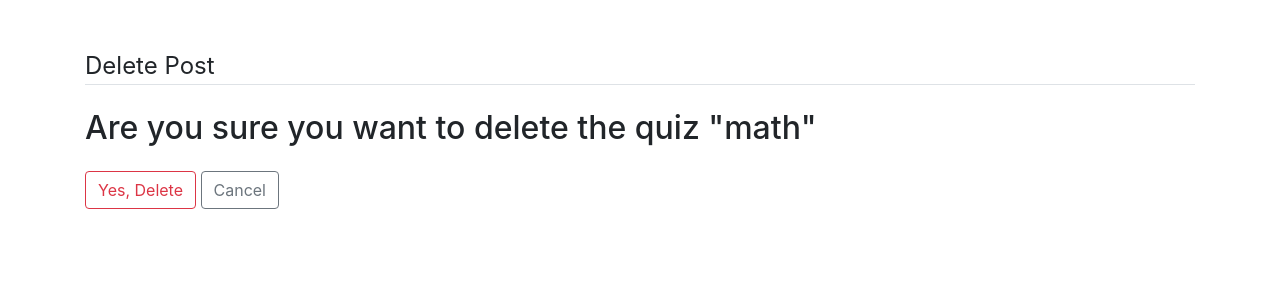
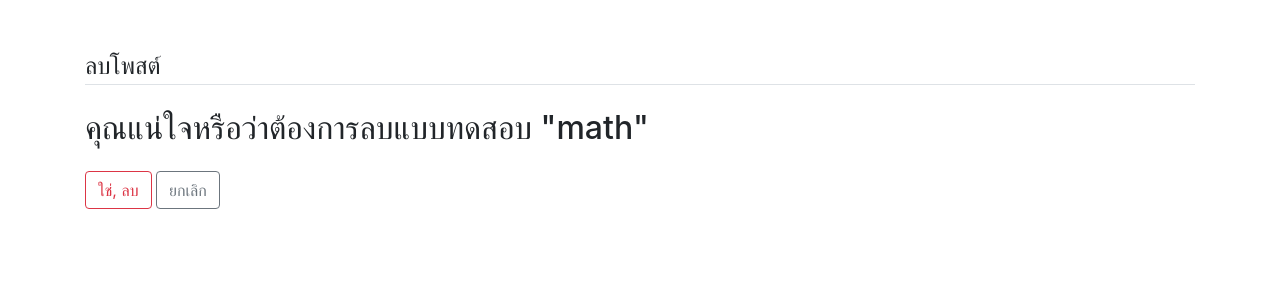
Before and after one commit to suprakron/Qu-mative, a Django app: page /quiz/1/delete/ in a window 1280 px wide. Shown: the top 300 px of the page. Run offline with Django 3.2, Linux system fonts and the light colour scheme; a user stored in the database is signed in; data comes from the database, SQL or seed files in the repository; both versions use the stored data as it was after the commit; some libraries are stand-ins or nearby versions.

Commit message:
update project resulst 2

```diff
--- a/quiz/static/quiz/js/quiz_list.js
+++ b/quiz/static/quiz/js/quiz_list.js
@@ -46,7 +46,7 @@ shareBtns.forEach((btn) => {
     } else {
       $(btn).attr(
         "data-original-title",
-        "Please set the timer duration, Start Date and Start Time by going into Edit->Settings"
+        "โปรดตั้งระยะเวลาของตัวจับเวลา วันที่เริ่มต้น และเวลาเริ่มต้นโดยไปที่ Edit->Settings"
       );
       $(btn).tooltip("show");
 
--- a/quiz/templates/quiz/new_update_quiz_common.html
+++ b/quiz/templates/quiz/new_update_quiz_common.html
@@ -30,7 +30,7 @@
 
     <header>
         <button type="button" class="btns" data-toggle="modal" data-target="#settingsModal">
-          ตั้งค่า
+            ตั้งค่า
         </button>
     </header>
 
@@ -38,7 +38,7 @@
 
         <div class="btn-group dropup">
             <button type="button" id='add' class="btn btn-primary add_new">
-               เพิ่มใหม่
+                เพิ่มใหม่
             </button>
             <button type="button" class="btn btn-primary dropdown-toggle dropdown-toggle-split" data-toggle="dropdown"
                 aria-haspopup="true" aria-expanded="false">
--- a/quiz/templates/quiz/quiz_confirm_delete.html
+++ b/quiz/templates/quiz/quiz_confirm_delete.html
@@ -6,12 +6,12 @@
     <form method="POST">
         {% csrf_token %}
         <fieldset class="form-group">
-            <legend class="border-bottom mb-4">Delete Post</legend>
-            <h2>Are you sure you want to delete the quiz "{{ object.name }}"</h2>
+            <legend class="border-bottom mb-4">ลบโพสต์</legend>
+            <h2>คุณแน่ใจหรือว่าต้องการลบแบบทดสอบ "{{ object.name }}"</h2>
         </fieldset>
         <div class="form-group">
-            <button class="btn btn-outline-danger" type="submit">Yes, Delete</button>
-            <a class="btn btn-outline-secondary" href="{% url 'quiz-detail' object.id %}">Cancel</a>
+            <button class="btn btn-outline-danger" type="submit">ใช่, ลบ</button>
+            <a class="btn btn-outline-secondary" href="{% url 'quiz-detail' object.id %}">ยกเลิก</a>
         </div>
     </form>
 </div>
--- a/quiz/templates/quiz/quiz_detail.html
+++ b/quiz/templates/quiz/quiz_detail.html
@@ -1,3 +1,4 @@
+
 {% load static %}
 
 <link rel="stylesheet" href="https://fonts.googleapis.com/css2?family=Montserrat:wght@300;400;500&display=swap">
@@ -6,7 +7,7 @@
 
 <footer>
     <form action="{% url 'quiz-update' object.id %}" method="GET">
-        <button type='submit' id='edit' class="btns"> Edit </button>
+        <button type='submit' id='edit' class="btns"> แก้ไข </button>
     </form>
 </footer>
 
@@ -24,5 +25,4 @@
         {% endfor %}
 
     </form>
-
 </div>
--- a/quiz/templates/quiz/quiz_list.html
+++ b/quiz/templates/quiz/quiz_list.html
@@ -6,7 +6,7 @@
 {% include 'quiz/navbar.html' %}
 
 <div class="create_new_quiz">
-    <a href="{% url 'new-quiz' %}" class="btn btn-outline-info" role="button">สร้างแบบทดสอบ</a>
+    <a href="{% url 'new-quiz' %}" class="btn btn-outline-info" role="button"> สร้างแบบทดสอบ</a>
 </div>
 
 <header>
--- a/quiz/templates/quiz/quiz_update_choices.html
+++ b/quiz/templates/quiz/quiz_update_choices.html
@@ -22,13 +22,14 @@
 
         <svg fill="#5c626f" xmlns="http://www.w3.org/2000/svg" width="24" height="24"
         viewBox="0 0 24 24"
+
         class="delete_choice
         {% if question.type == 'mcq' %}
         delete_mcq_choice
         {% elif question.type == 'checkbox' %}
         delete_checkbox_choice
-        {% endif %}
-        ">
+        {% endif %}">
+
             <path
                 d="M19 6.41L17.59 5 12 10.59 6.41 5 5 6.41 10.59 12 5 17.59 6.41 19 12 13.41 17.59 19 19 17.59 13.41 12z">
             </path>
--- a/quiz/templates/quiz/result.html
+++ b/quiz/templates/quiz/result.html
@@ -7,7 +7,7 @@
 
 <link rel="stylesheet" href="{% static 'quiz/css/result.css' %}">
 
-<h1 class="heading__text">Results of {{quiz.name}}</h1>
+<h1 class="heading__text">คำตอบของ {{quiz.name}}</h1>
 
 <div class="container">
     <table class="table table-dark table-bordered table-hover">
@@ -26,7 +26,7 @@
                 <td>{{taker.name}}</td>
                 <td>{{taker.email}}</td>
                 <td>{{taker.score}}</td>
-                <td><a href="{% url 'result' quiz.id taker.id %}">Link</a></td>
+                <td><a href="{% url 'result' quiz.id taker.id %}">ลิ้งค์</a></td>
             </tr>
 
             {%endfor%}
--- a/quiz/templates/quiz/settings_modal.html
+++ b/quiz/templates/quiz/settings_modal.html
@@ -1,12 +1,15 @@
+
 <div class="modal fade" id="settingsModal" role="dialog" data-backdrop="static" data-keyboard="false"
     aria-hidden="true">
     <div class="modal-dialog" role="document">
         <div class="modal-content">
             <div class="modal-header">
                 <h5 class="modal-title">การตั้งค่า</h5>
+
                 <!-- <button type="button" class="close" data-dismiss="modal" aria-label="Close">
                     <span aria-hidden="true">&times;</span>
                 </button> -->
+
             </div>
             <div class="modal-body">
                 <div class="timer-checkbox">
```
Also changed, not shown: db.sqlite3.
